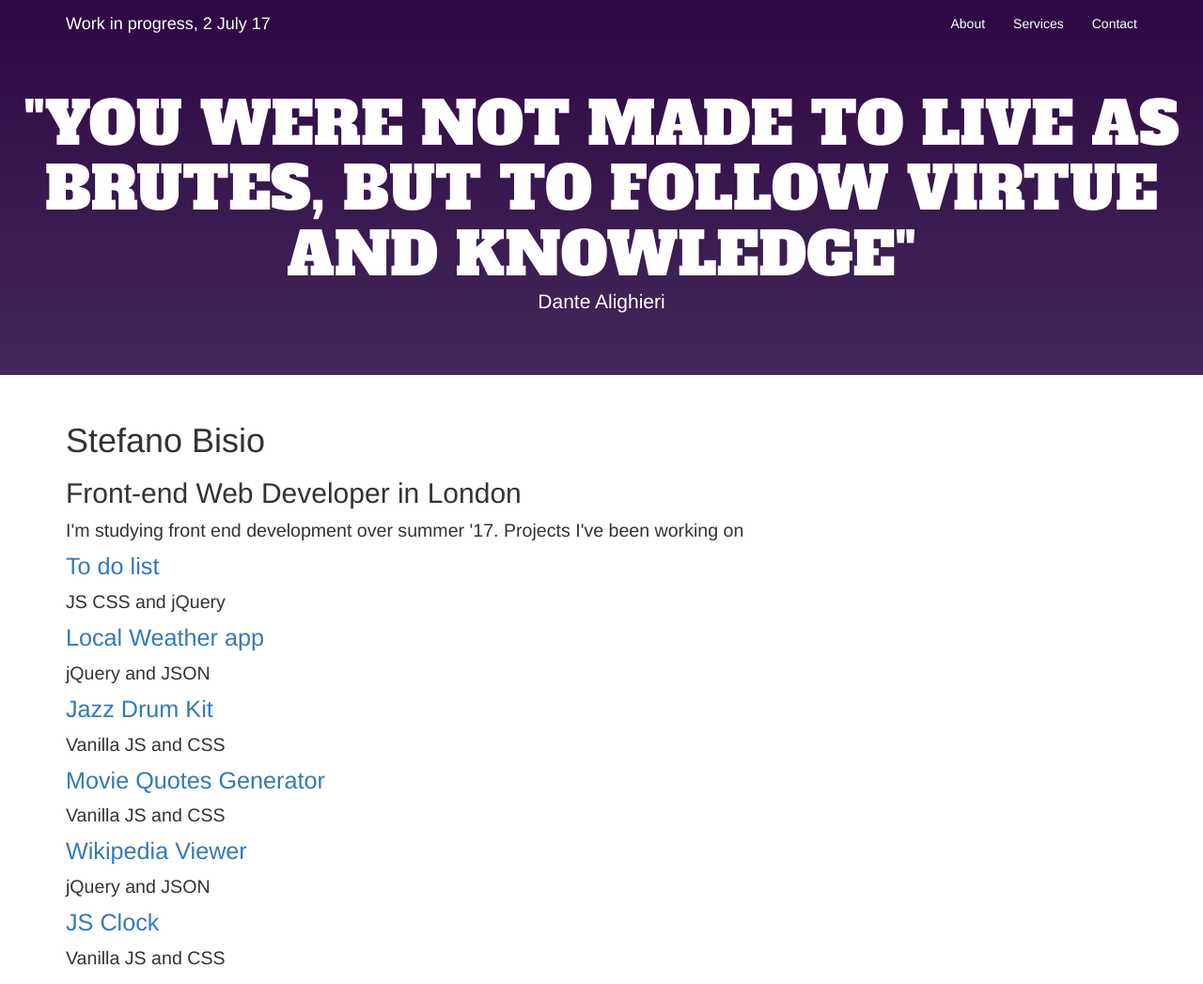
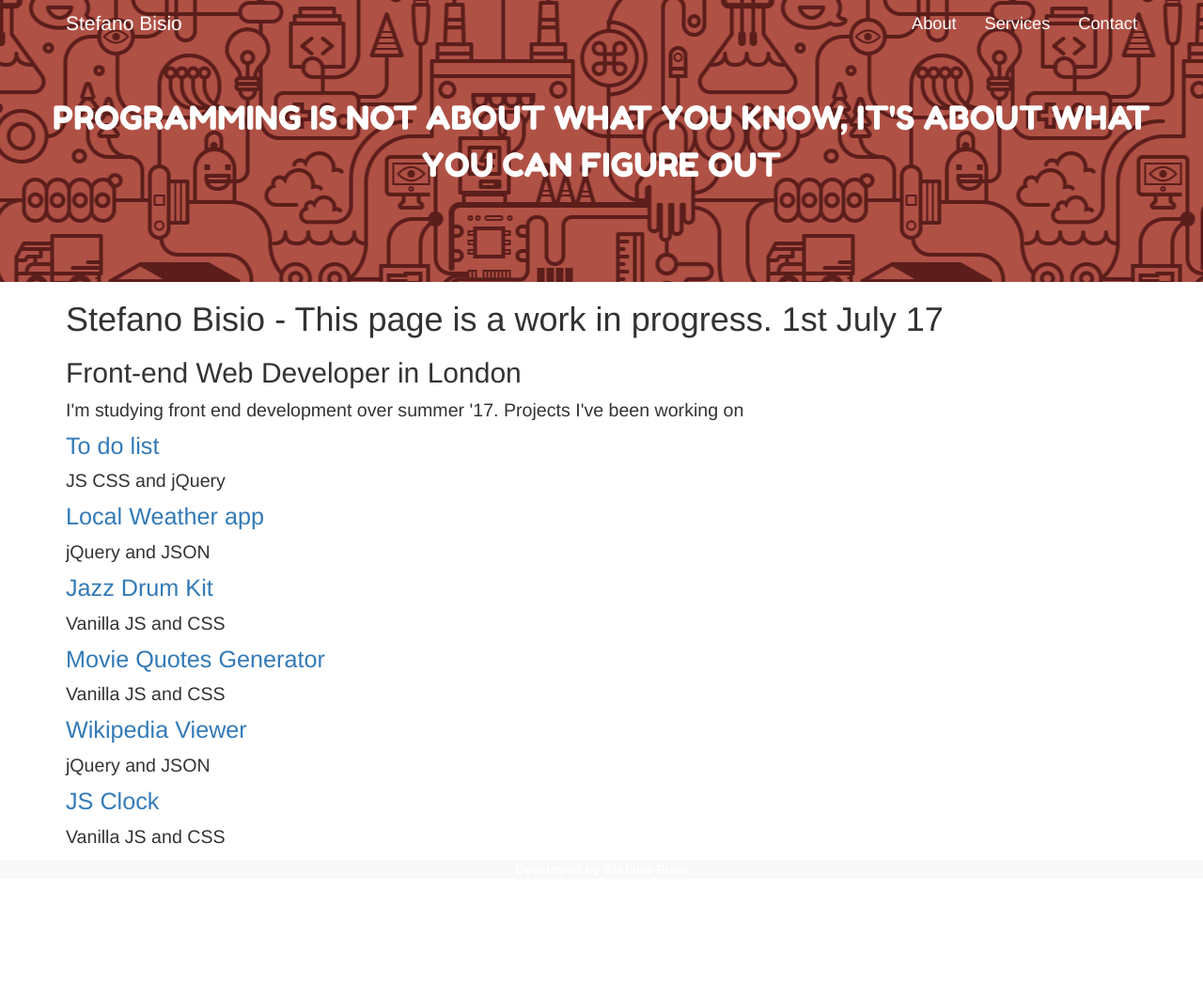
Before and after one commit to StefanoBisio/stefanobisio.github.io, a plain HTML site: page index.html in a window 1280 px wide. Shown: the top 1047 px of the page at 94% size. After the commit the page ends 935 px from the top, so only its background shows below. Drawn offline with Linux system fonts and the light colour scheme.

Commit message:
Added sliding css background

```diff
--- a/css/own.css
+++ b/css/own.css
@@ -1,3 +1,4 @@
+/*Beginning of <nav>*/
 .navbar a {
   color: #fff;
 }
@@ -8,52 +9,81 @@
   background-color: #545454;
 }
 
+.navbar-nav>li>a {
+  font-size: 1.3em;
+}
+
 .nav>li>a:focus, .nav>li>a:hover {
-  font-weight: bold;
   background-color: transparent;
 }
 
 @media (max-width: 700px) {
   .navbar-nav>li {
+    font-weight: bold;
     text-align: center;
-    background-color: #2F0743;
+    background-color: #333;
+    border-top: 1px white solid;
   }
-  .navbar-nav>li>a {
-    color: white;
+  div.navbar-header > a {
+  font-size: 1.2em;
+  }
+  #header {
+    font-size: 10px;
   }
 }
 
-.jumbotron {
-  color: white;
-  background: #41295a;  /* fallback for old browsers */
-  background: -webkit-linear-gradient(to bottom, #2F0743, #41295a);  /* Chrome 10-25, Safari 5.1-6 */
-  background: linear-gradient(to bottom, #2F0743, #41295a); /* W3C, IE 10+/ Edge, Firefox 16+, Chrome 26+, Opera 12+, Safari 7+ */
+.navbar-header>a {
+  font-size: 1.5em;
 
 }
 
-.h1 {
-  margin: 50px 0 0 0;
+/* Beginning of <body> */
+
+#header {
+    position: relative;
+    height: 300px;
+    width: 100%;
+    overflow: hidden;
+  }
+
+#header .slide {
+  position: absolute;
+  height: 100%;
+  width: 5400px;
+  background: url("/img/science.png") repeat-x;
+  height: 300px;
+  width: 3000px;
+  animation: slide 60s linear infinite;
+}
+
+@keyframes slide {
+  0% {
+    transform: translate3d(0, 0, 0);
+    }
+  100% {
+    transform: translate3d(-1692px, 0, 0);
+      }
+}
+
+.quoteText {
+  padding: 0 30px 0 30px;
+  position: absolute;
+  margin-top: 100px;
+  text-align: center;
+  color: white;
+  font-size: 2.5em;
   text-transform: uppercase;
-  font-family: 'Alfa Slab One', cursive;
+  font-family: 'Fredoka One', cursive;
 }
-.h1 span#a {
-display:inline;
-}
-.h1:hover span#a {
-display:none;
-}
-.h1 span#b {
-display:none;
-}
-.h1:hover span#b {
-display:inline;
-}
+
 
 .portfolio, .portfolio a {
   font-size: 1.4em;
 }
-.footer {
-margin-top: 20px;
-padding: 5px 0 5px 0;
-font-size: 1.2em;
+
+/*Beginning of the footer*/
+footer {
+  background-color: black;
+  color: white;
+  font-weight: bold;
 }
--- a/index.html
+++ b/index.html
@@ -10,7 +10,8 @@
     <meta name="description" content="I'm a front-end web developer in London.">
     <meta name="author" content="Stefano Bisio">
     <!-- Header Font -->
-    <link href="https://fonts.googleapis.com/css?family=Alfa+Slab+One" rel="stylesheet">
+    <link href="https://fonts.googleapis.com/css?family=Fredoka+One" rel="stylesheet">
+
 
     <!-- Bootstrap Core CSS -->
     <link href="/css/bootstrap.min.css" rel="stylesheet">
@@ -30,7 +31,7 @@
                               <span class="icon-bar"></span>
                               <span class="icon-bar"></span>
                           </button>
-                          <a class="navbar-brand" href="#">Work in progress, 2 July 17</a>
+                          <a class="navbar-brand" href="#">Stefano Bisio</a>
                       </div>
                       <!-- Collect the nav links, forms, and other content for toggling -->
                       <div class="collapse navbar-collapse" id="bs-example-navbar-collapse-1">
@@ -53,17 +54,20 @@
 
 
 <body>
-     <div class="jumbotron text-center">
-      <div class="h1">
-        <span id="a">"you were not made to live as brutes, but to follow virtue and knowledge"</span>
-        <span id="b">"fatti non foste a viver come bruti, ma per seguir virtute e canoscenza"</span>
-      </div>
-      <p>Dante Alighieri</p>
-    </div>
-    <div class="container portfolio">
-    <h1>Stefano Bisio</h1>
-    <h2>Front-end Web Developer in London</h2>
-    <p>I'm studying front end development over summer '17. Projects I've been working on</p>
+
+      <div id="header">
+    <div class="slide"></div>
+    <span class="quoteText">Programming is not about what you know, it's about what you can figure out</span>
+
+  </div>
+
+
+
+    <div class="container">
+      <div class="portfolio">
+        <h1>Stefano Bisio - This page is a work in progress. 1st July 17</h1>
+          <h2>Front-end Web Developer in London</h2>
+            <p>I'm studying front end development over summer '17. Projects I've been working on</p>
               <h4><a href="/todo">To do list</a></h4>
                   <p>JS CSS and jQuery</p>
               <h4><a href="/weather">Local Weather app</a></h4>
@@ -76,7 +80,14 @@
                   <p>jQuery and JSON</p>
               <h4><a href="/clock">JS Clock</a></h4>
                   <p>Vanilla JS and CSS</p>
-</div>
+
+
+
+      </div> <!-- portfolio -->
+
+    </div> <!-- container -->
+
+
 <footer class="navbar-default footer text-center">
   <div class="container-fluid">
     <span>Developed by Stefano Bisio</span>
--- a/js/own.js
+++ b/js/own.js
@@ -6,7 +6,7 @@ $(document).ready(function(){
    $(document).scroll(function() {
       scroll_start = $(this).scrollTop();
       if(scroll_start > offset.top) {
-          $('.navbar').css('background-color', '#333');
+          $('.navbar').css('background-color', 'black');
        } else {
           $('.navbar').css('background-color', 'transparent');
        }
```
Also changed, not shown: img/science.png (added).
